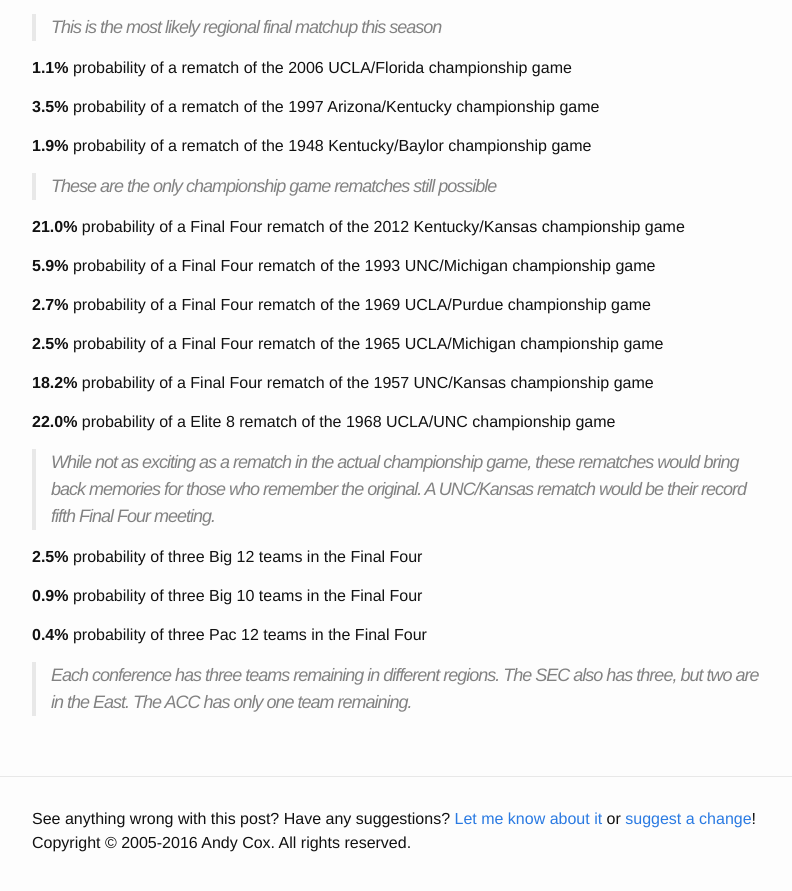
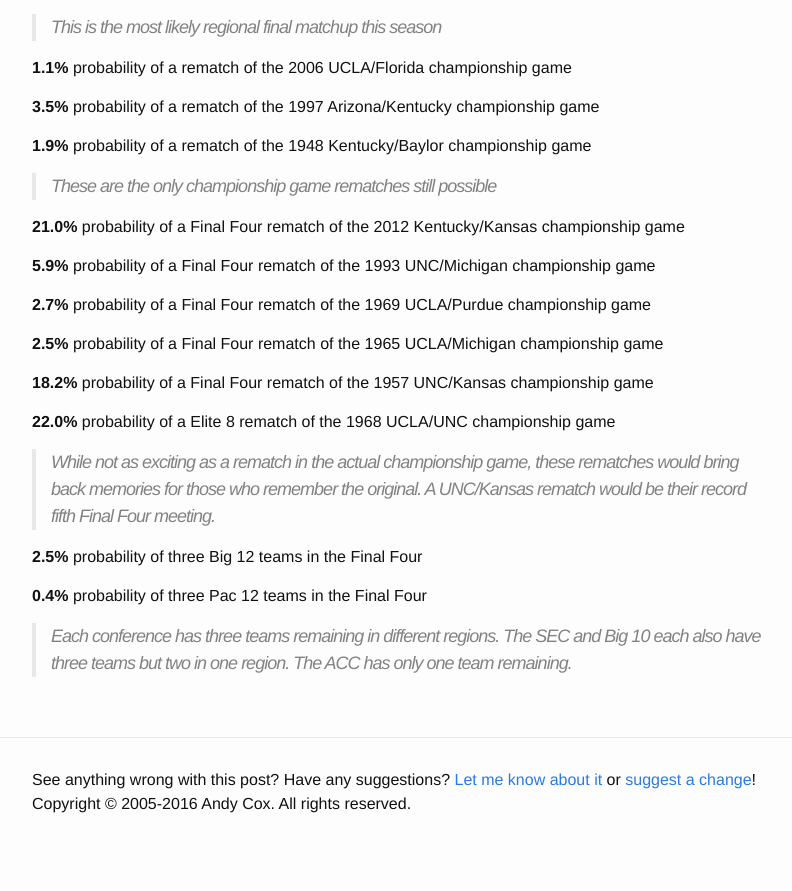
Before and after one commit to crashingthedance/blog.crashingthedance.com, a Jekyll site: the page built from _posts/2017-03-22-what_are_the_odds.md, in a window 1280 px wide and 900 px high, scrolled down 1716 px. Shown: the top 891 px of the window, without its empty margins (238-1030 px from the left). Built offline with Jekyll 4.4.1, drawn with Linux system fonts in a browser that asks for light colours; after the commit the page ends 2577 px from its top, so only the background shows below that.

Commit message:
Fix Big 10

```diff
--- a/_posts/2017-03-22-what_are_the_odds.md
+++ b/_posts/2017-03-22-what_are_the_odds.md
@@ -115,9 +115,8 @@ game
 
 **2.5%** probability of three Big 12 teams in the Final Four
 
-**0.9%** probability of three Big 10 teams in the Final Four
-
 **0.4%** probability of three Pac 12 teams in the Final Four
 
-> Each conference has three teams remaining in different regions. The SEC also
-> has three, but two are in the East. The ACC has only one team remaining.
+> Each conference has three teams remaining in different regions. The SEC and
+> Big 10 each also have three teams but two in one region.
+> The ACC has only one team remaining.
```
